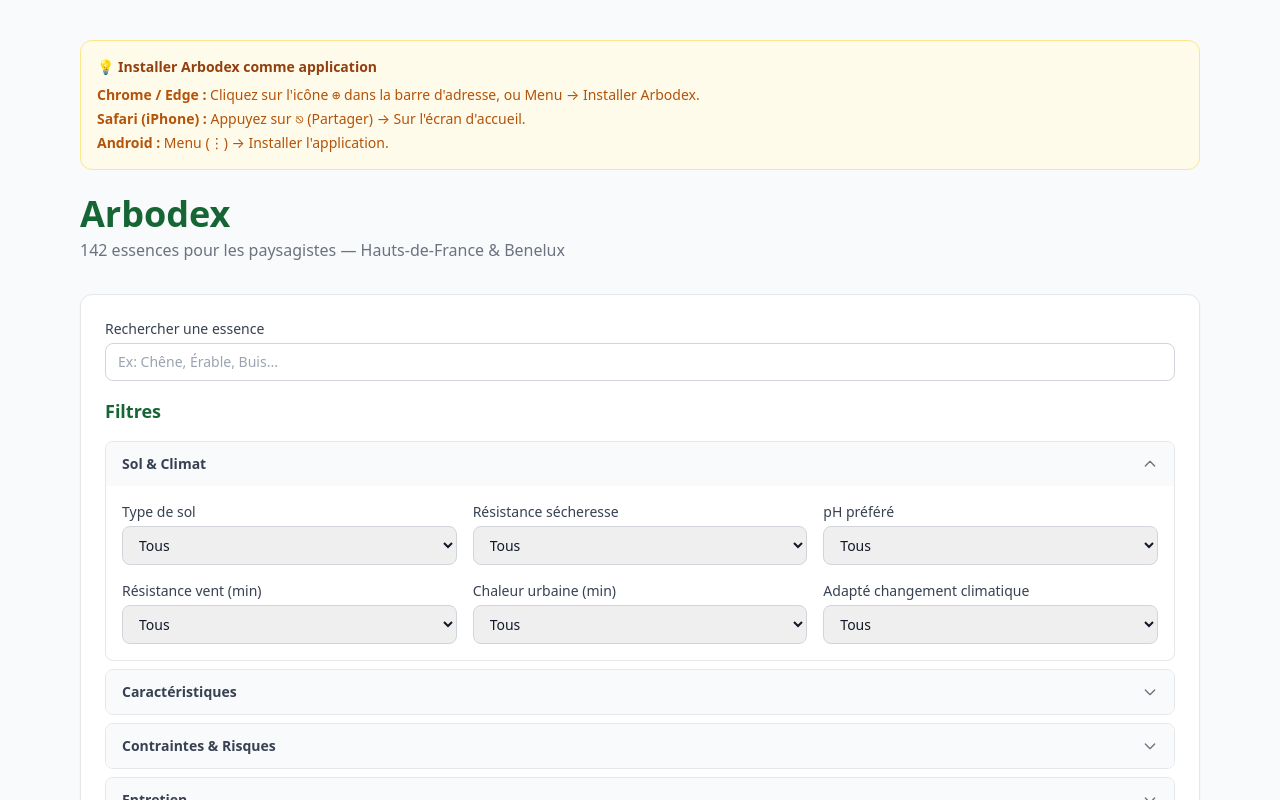
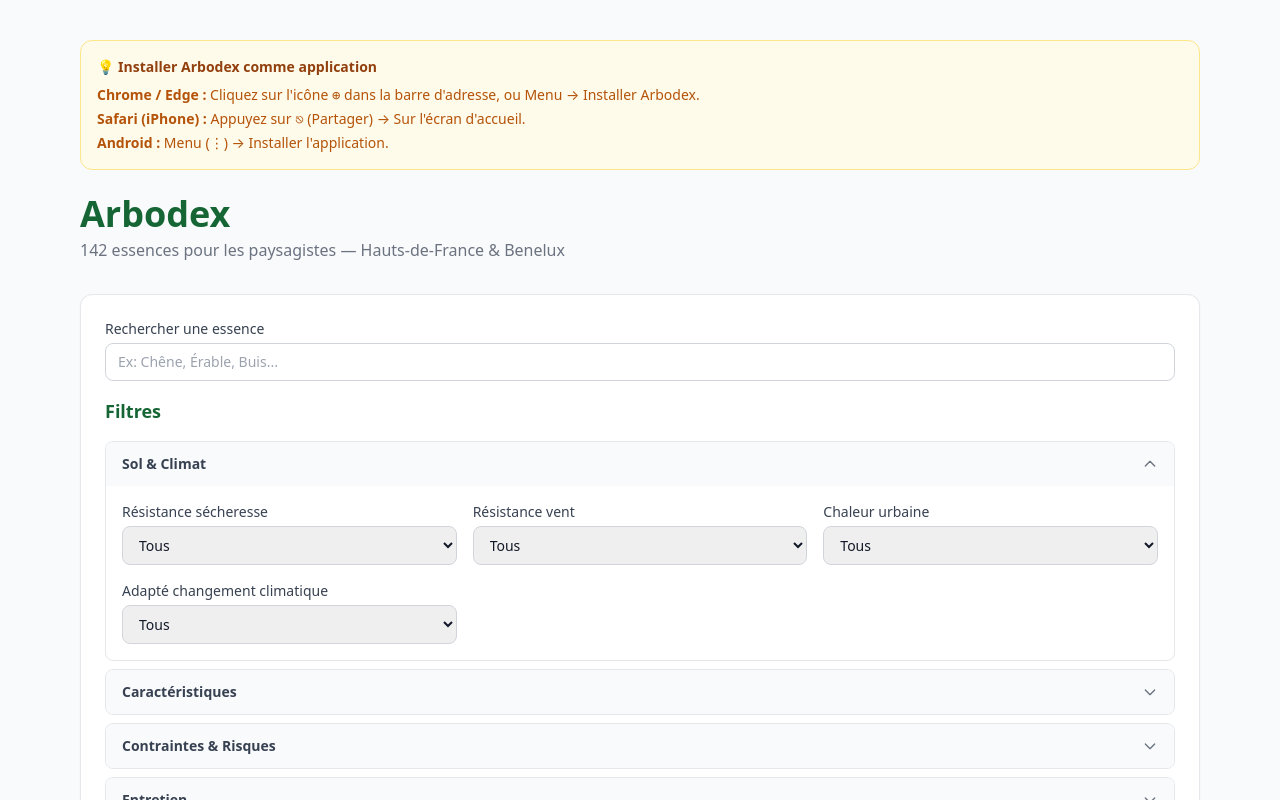
Before and after one commit to gaelg/arbodex, a Next.js app: page / in a window 1280 px wide. Shown: the top 800 px of the page. Built offline with nearby package versions, Linux system fonts and the light colour scheme.

Commit message:
Fix: accents Regulière, Modérée, Rusticité

```diff
--- a/src/components/FilterForm.tsx
+++ b/src/components/FilterForm.tsx
@@ -20,21 +20,15 @@
   { cle: "origine", étiquette: "Origine", section: "Essence" },
 
   // Sol & Climat
-  { cle: "type_sol", étiquette: "Type de sol", section: "Sol & Climat" },
-    {
-    cle: "résistance_secheresse",
-    étiquette: "Résistance sécheresse",
-    section: "Sol & Climat",
-  },
-  { cle: "pH", étiquette: "pH préféré", section: "Sol & Climat" },
+  { cle: "résistance_secheresse", étiquette: "Résistance sécheresse", section: "Sol & Climat" },
   {
     cle: "résistance_vent",
-    étiquette: "Résistance vent (min)",
+    étiquette: "Résistance vent",
     section: "Sol & Climat",
   },
   {
     cle: "résistance_chaleur_urbaine",
-    étiquette: "Chaleur urbaine (min)",
+    étiquette: "Chaleur urbaine",
     section: "Sol & Climat",
   },
   {
@@ -179,9 +173,9 @@
   };
 
   const ouiNon = ["oui", "non"];
-  const frequences = ["jamais", "occasionnelle", "reguliere"];
+  const frequences = ["jamais", "occasionnelle", "régulière"];
   const tailles = ["faible", "moderee", "elevee"];
-  const couts = ["faible", "modere", "eleve"];
+  const couts = ["faible", "modérée", "élevée"];
 
   const formatOption = (opt: string) =>
     opt.replace(/_/g, " ").replace(/\b\w/g, (c) => c.toUpperCase());
```
